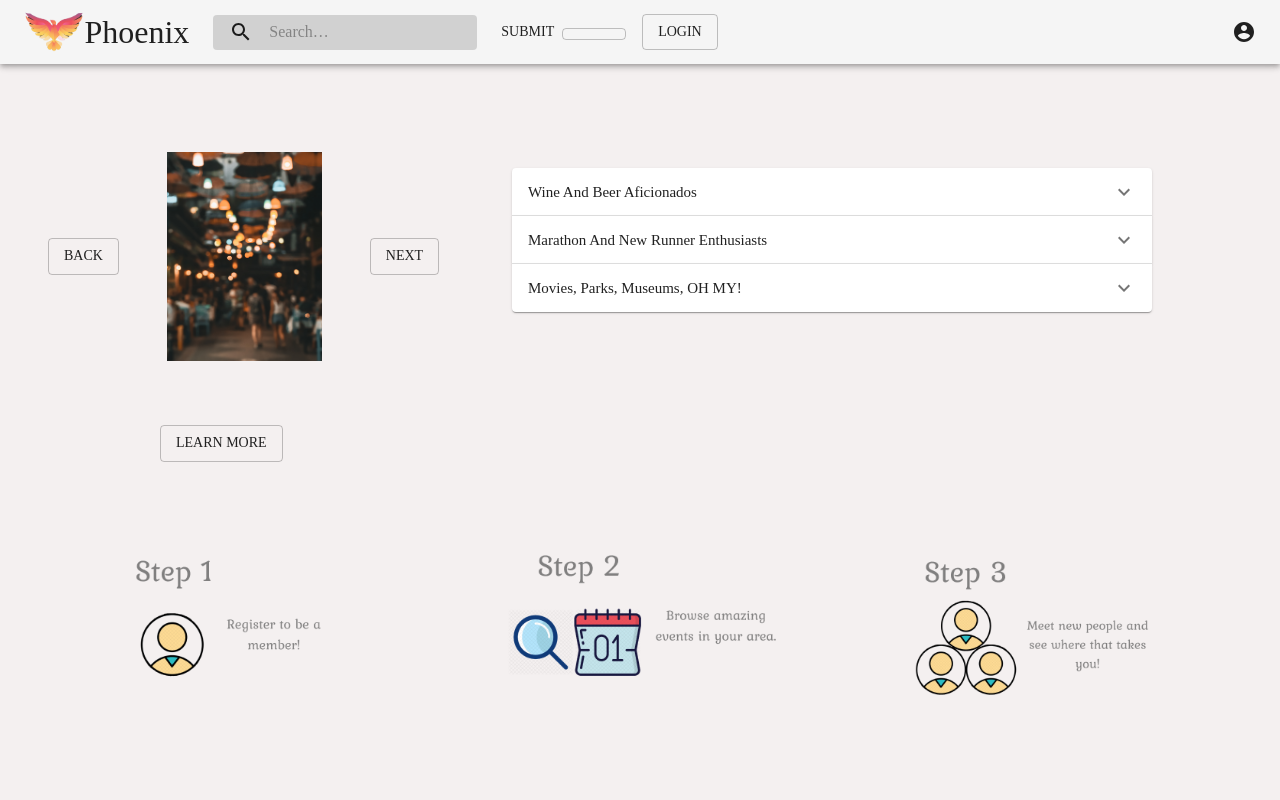
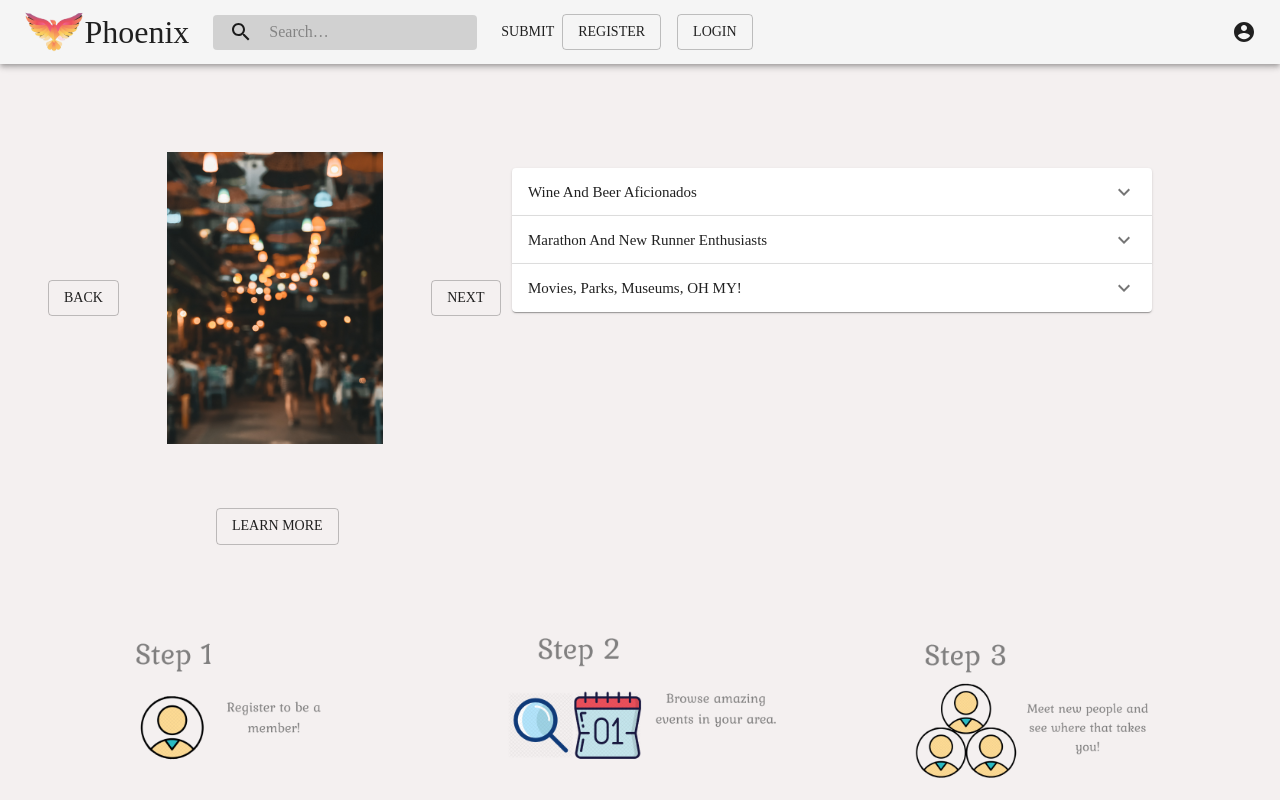
Before and after one commit to BloomTech-Labs/phoenix-fe, a React (Create React App) app: page / in a window 1280 px wide. Shown: the top 800 px of the page. Built offline with nearby package versions, Linux system fonts and the light colour scheme; a web font is replaced by a local one.

Commit message:
corrected registration button

```diff
--- a/src/components/LandingPage.js
+++ b/src/components/LandingPage.js
@@ -19,7 +19,7 @@ const useStyles = makeStyles((theme) => ({
   cta: {
     display: "flex",
     flexDirection: "row",
-    margin: "0 0 0 10rem",
+    margin: "0 0 0 13.5rem",
     [theme.breakpoints.up('md')]: {},
   },
   firstthird: {
--- a/src/components/Registration.js
+++ b/src/components/Registration.js
@@ -51,7 +51,7 @@ const Registration = props => {
   return (
     <>
       <Button variant="outlined" onClick={handleOpen}>
-        {props.title}
+        {props.title} Register
       </Button>
 
       <Modal
--- a/src/styles/LandPageCarouselStyles.js
+++ b/src/styles/LandPageCarouselStyles.js
@@ -8,7 +8,7 @@ const LandPageCarouselStyles = makeStyles(theme => ({
     [theme.breakpoints.up('md')]: {},
   },
   carousel: {
-    width: "55%",
+    width: "65%",
     display: "flex",
     margin: "2rem",
     [theme.breakpoints.up('md')]: {},
```
